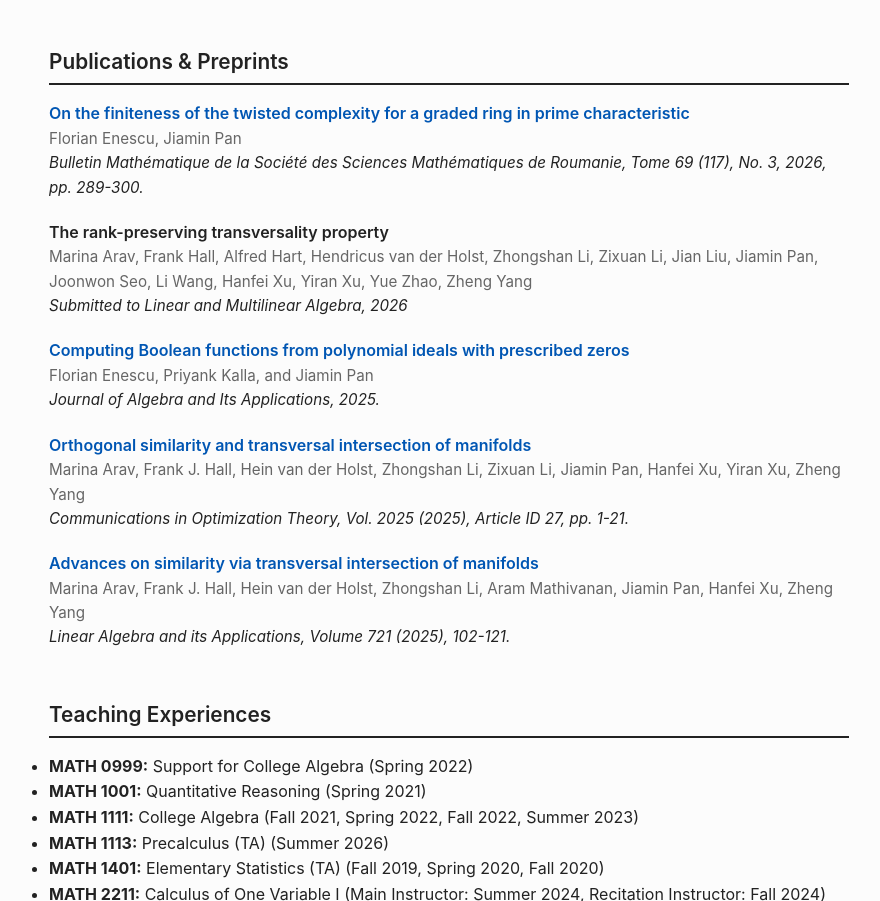
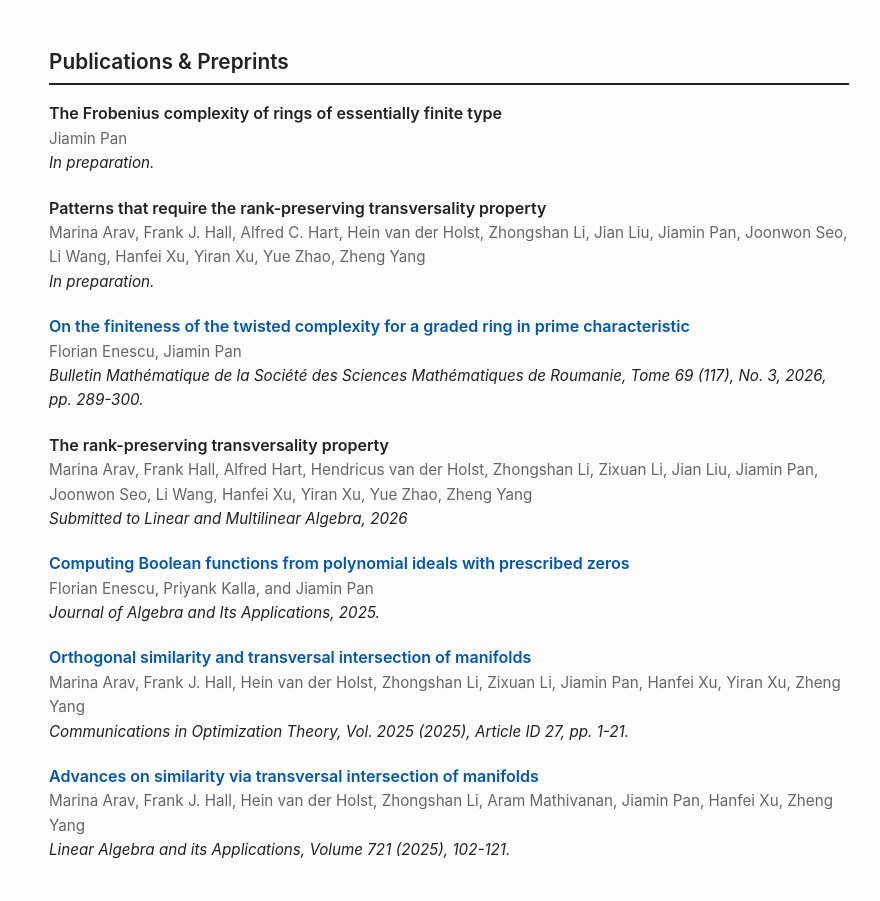
Before and after one commit to SolitaryHermit/solitaryhermit.github.io, a plain HTML site: page index.html in a window 1280 px wide. Shown: the part 1311-2212 px from the top of the page, without its empty margins (191-1071 px from the left). Drawn offline with nearby package versions, Linux system fonts and the light colour scheme.

Commit message:
Updated the homepage

```diff
--- a/index.html
+++ b/index.html
@@ -107,6 +107,17 @@
         <section id="publications">
             <h2>Publications & Preprints</h2>
             <ul class="pub-list">
+                <li class="pub-item">
+                    <div class="pub-title">The Frobenius complexity of rings of essentially finite type</div>
+                    <div class="pub-authors">Jiamin Pan</div>
+                    <div class="pub-venue">In preparation.</div>
+                </li>
+
+                <li class="pub-item">
+                    <div class="pub-title">Patterns that require the rank-preserving transversality property</div>
+                    <div class="pub-authors">Marina Arav, Frank J. Hall, Alfred C. Hart, Hein van der Holst, Zhongshan Li, Jian Liu, Jiamin Pan, Joonwon Seo, Li Wang, Hanfei Xu, Yiran Xu, Yue Zhao, Zheng Yang</div>
+                    <div class="pub-venue">In preparation.</div>
+                </li>
 
                 <li class="pub-item">
                     <div class="pub-title"><a href="https://bulletin.ssmr.ro/pdf/69-3/articol_4.pdf">On the finiteness of the twisted complexity for a graded ring in prime characteristic</a></div>
```
